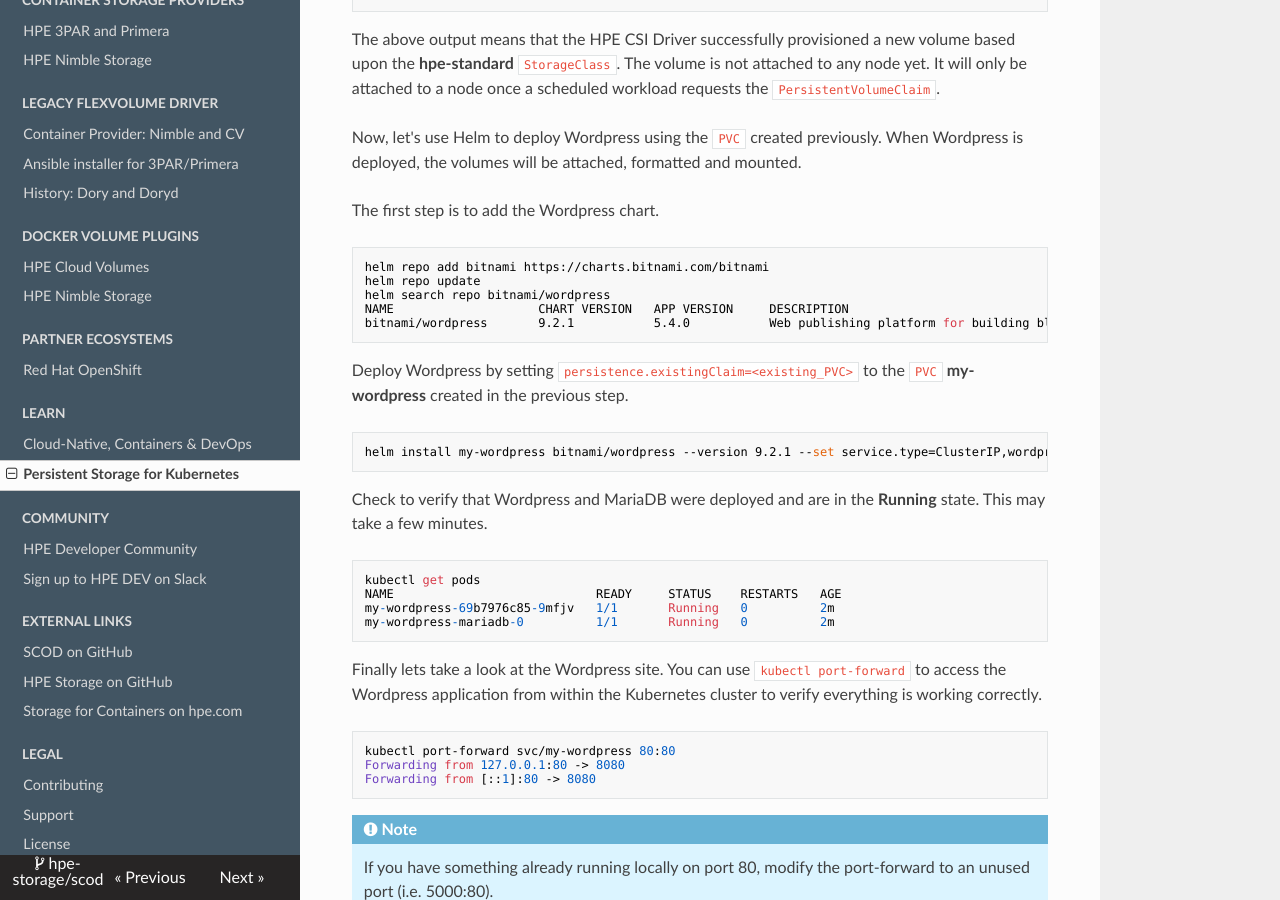
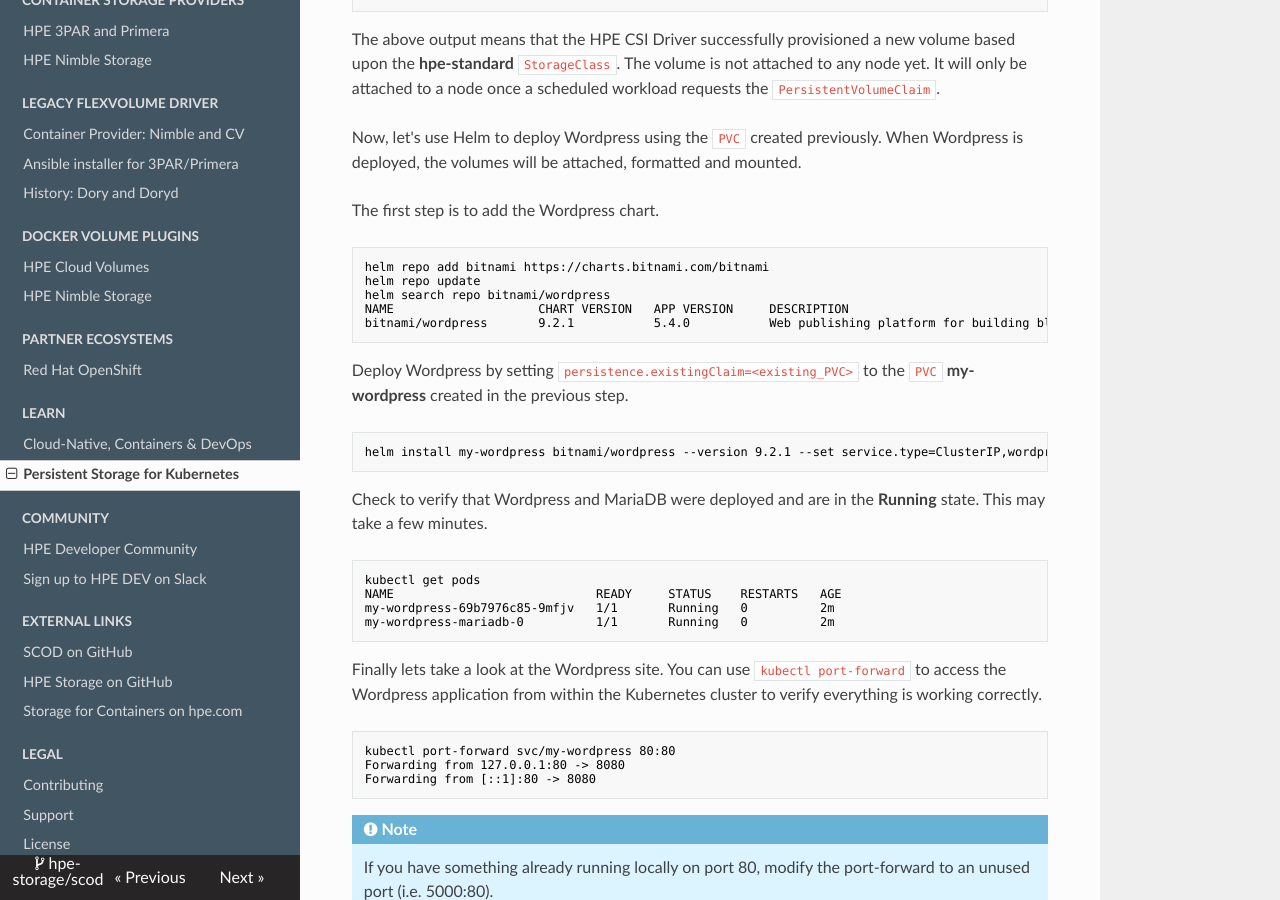
Before and after one commit to hpe-storage/scod, an MkDocs documentation site: the page built from docs/learn/hpe_storage_k8s/index.md, in a window 1280 px wide and 900 px high, scrolled down 17141 px. Built offline with MkDocs 1.6.1, drawn with Linux system fonts in a browser that asks for light colours; nearby versions of some CDN libraries; some of the changed text lies outside the part shown.

Commit message:
k8s training exercises
Signed-off-by: Chris Snell <snell.chris@gmail.com>

````diff
--- a/docs/learn/hpe_storage_k8s/index.md
+++ b/docs/learn/hpe_storage_k8s/index.md
@@ -74,7 +74,8 @@
 * `command`: Specifies the operation that you want to perform on one or more resources, for example create, get, describe, delete.
 
 * `TYPE`: Specifies the resource type. Resource types are case-insensitive and you can specify the singular, plural, or abbreviated forms. For example, the following commands produce the same output:
-```
+
+```markdown
 kubectl get pod pod1
 kubectl get pods pod1
 kubectl get po pod1
@@ -118,7 +119,7 @@
 
 Now lets look at the nodes within our cluster.
 
-```
+```markdown
 kubectl get nodes
 ```
 You should see output similar to below. As you can see, each node has a role **master** or as **worker** nodes (\<none>).
@@ -133,7 +134,7 @@
 
 You can list any available pods.
 
-```
+```markdown
 kubectl get pods
 ```
 
@@ -156,7 +157,7 @@
 <h2>Deploying the Dashboard UI</h2>
 The Dashboard UI is not deployed by default. To deploy it, run the following command.
 
-```
+```markdown
 kubectl apply -f https://raw.githubusercontent.com/kubernetes/dashboard/v2.0.0-beta8/aio/deploy/recommended.yaml
 ```
 
@@ -169,7 +170,7 @@
 
 Open a web browser, copy the following URL to access the Dashboard.
 
-```
+```markdown
 http://localhost:8001/api/v1/namespaces/kubernetes-dashboard/services/https:kubernetes-dashboard:/proxy/
 ```
 !!! Note
@@ -199,7 +200,7 @@
 
 Copy the code below into the terminal.
 
-```yaml
+```markdown
 apiVersion: v1
 kind: ServiceAccount
 metadata:
@@ -219,7 +220,7 @@
 
 Copy the code below into the terminal.
 
-```yaml
+```markdown
 apiVersion: rbac.authorization.k8s.io/v1
 kind: ClusterRoleBinding
 metadata:
@@ -239,7 +240,7 @@
 
 Now we are ready to get the token from the admin-user in order to log into the dashboard. Run the following command:
 
-```
+```markdown
 kubectl -n kube-system get secret | grep admin-user
 ```
 
@@ -247,7 +248,7 @@
 
 Now run.
 
-```
+```markdown
 kubectl -n kube-system describe secret admin-user-token-n7jx9
 ```
 
@@ -289,7 +290,7 @@
 Press Enter.
 
 Copy and paste the following
-```yaml
+```markdown
 apiVersion: apps/v1
 kind: Deployment
 metadata:
@@ -314,7 +315,7 @@
 
 We can now see the pod running.
 
-```
+```markdown
 kubectl get pods
 NAME                               READY   STATUS    RESTARTS   AGE
 first-nginx-pod-5bb4787f8d-7ndj6   1/1     Running   0          6m39s
@@ -375,12 +376,13 @@
 ```
 
 Lets find the IP address of the pod.
-```
+
+```markdown
 kubectl describe pod <pod_name> | grep IP:
 ```
 
 The output should be similar to the following.
-```
+```markdown
 $ kubectl describe pod first-nginx-pod-5bb4787f8d-7ndj6 | grep IP:
 IP:           10.233.82.7
   IP:           10.233.82.7
@@ -389,7 +391,7 @@
 
 This IP address (10.233.82.7) is only accessible from within the cluster, so lets use `port-forward` to expose the `pod` port temporarily outside the cluster.
 
-```
+```markdown
 kubectl port-forward first-nginx-pod-5bb4787f8d-7ndj6 80:80
 Forwarding from 127.0.0.1:80 -> 8080
 Forwarding from [::1]:80 -> 8080
@@ -404,7 +406,7 @@
 
 We can now log into the pod. If you don't already, open another shell and run:
 
-```
+```markdown
 kubectl exec -it <pod_name> /bin/bash
 ```
 
@@ -427,7 +429,7 @@
 
 Or modify the webpage:
 
-```
+```markdown
 echo Hello from Kubernetes Storage > /usr/share/nginx/html/index.html
 ```
 
@@ -497,13 +499,13 @@
 
 To install the chart with the name hpe-csi, add the HPE CSI Driver for Kubernetes helm repo.
 
-```
+```markdown
 helm repo add hpe https://hpe-storage.github.io/co-deployments
 helm repo update
 ```
 
 Install the latest chart:
-```
+```markdown
 helm install hpe-csi hpe/hpe-csi-driver --namespace kube-system -f values.yaml
 ```
 
@@ -511,12 +513,12 @@
 
 Verify that everything is up and running correctly with the listing out the pods.
 
-```
+```markdown
 kubectl get pods --all-namespaces -l 'app in (nimble-csp, primera3par-csp, hpe-csi-node, hpe-csi-controller)'
 ```
 
 The output is similar to this:
-```
+```markdown
 $ kubectl get pods --all-namespaces -l 'app in (nimble-csp, primera3par-csp, hpe-csi-node, hpe-csi-controller)'
 NAMESPACE     NAME                                  READY     STATUS    RESTARTS   AGE
 kube-system   csp-service-5df8679cf7-m4jcw          1/1       Running   0          5m
@@ -536,7 +538,7 @@
 
 Create a **hpe-standard** `StorageClass` based upon the CSP deployed.
 
-```
+```markdown
 kubectl create -f-
 ```
 
@@ -598,7 +600,7 @@
 
 Now let's look at the available StorageClasses.
 
-```
+```markdown
 $ kubectl get sc
 NAME                     PROVISIONER   AGE
 hpe-standard (default)   csi.hpe.com   2m
@@ -611,7 +613,7 @@
 
 With a `StorageClass` available, we can create a `PVC` to request an amount of storage for our application.
 
-```
+```markdown
 kubectl create -f-
 ```
 
@@ -635,7 +637,8 @@
     We can use `storageClassName` to override the default `StorageClass` with another available `StorageClass`.
 
 We can see the **my-pvc** `PersistenVolumeClaim` created.
-```
+
+```markdown
 kubectl get pvc
 NAME                          STATUS   VOLUME                                     CAPACITY   ACCESS MODES   STORAGECLASS   AGE
 my-pvc                        Bound    pvc-70d5caf8-7558-40e6-a8b7-77dfcf8ddcd8   50Gi       RWO            hpe-standard   72m
@@ -643,7 +646,7 @@
 
 We can inspect the `PVC` further for additional information.
 
-```
+```markdown
 kubectl describe pvc my-pvc
 ```
 
@@ -667,9 +670,9 @@
 Events:        <none>
 ```
 
+We can also inspect the volume in a similar manner.
 
-We can also inspect the volume in a similar manner.
-```
+```markdown
 kubectl describe pv <volume_name>
 ```
 
@@ -773,7 +776,7 @@
 
 The first step is to add the Wordpress chart.
 
-```
+```markdown
 helm repo add bitnami https://charts.bitnami.com/bitnami
 helm repo update
 helm search repo bitnami/wordpress
@@ -783,13 +786,13 @@
 
 Deploy Wordpress by setting `persistence.existingClaim=<existing_PVC>` to the `PVC` **my-wordpress** created in the previous step.
 
-```
+```markdown
 helm install my-wordpress bitnami/wordpress --version 9.2.1 --set service.type=ClusterIP,wordpressUsername=admin,wordpressPassword=adminpassword,mariadb.mariadbRootPassword=secretpassword,persistence.existingClaim=my-wordpress,allowEmptyPassword=false
 ```
 
 Check to verify that Wordpress and MariaDB were deployed and are in the **Running** state. This may take a few minutes.
 
-```
+```markdown
 kubectl get pods
 NAME                            READY     STATUS    RESTARTS   AGE
 my-wordpress-69b7976c85-9mfjv   1/1       Running   0          2m
@@ -798,7 +801,7 @@
 
 Finally lets take a look at the Wordpress site. You can use `kubectl port-forward` to access the Wordpress application from within the Kubernetes cluster to verify everything is working correctly.
 
-```
+```markdown
 kubectl port-forward svc/my-wordpress 80:80
 Forwarding from 127.0.0.1:80 -> 8080
 Forwarding from [::1]:80 -> 8080
````
